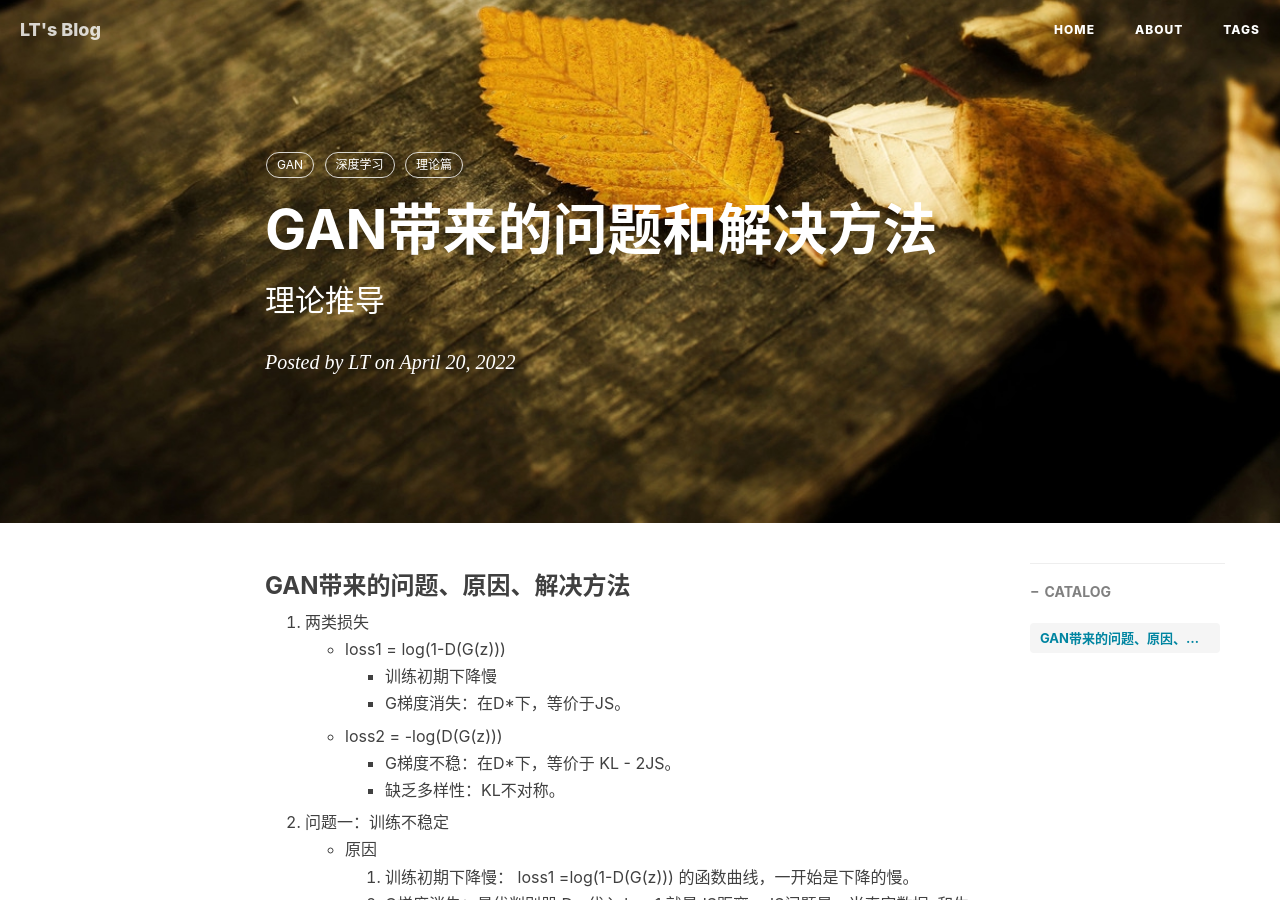
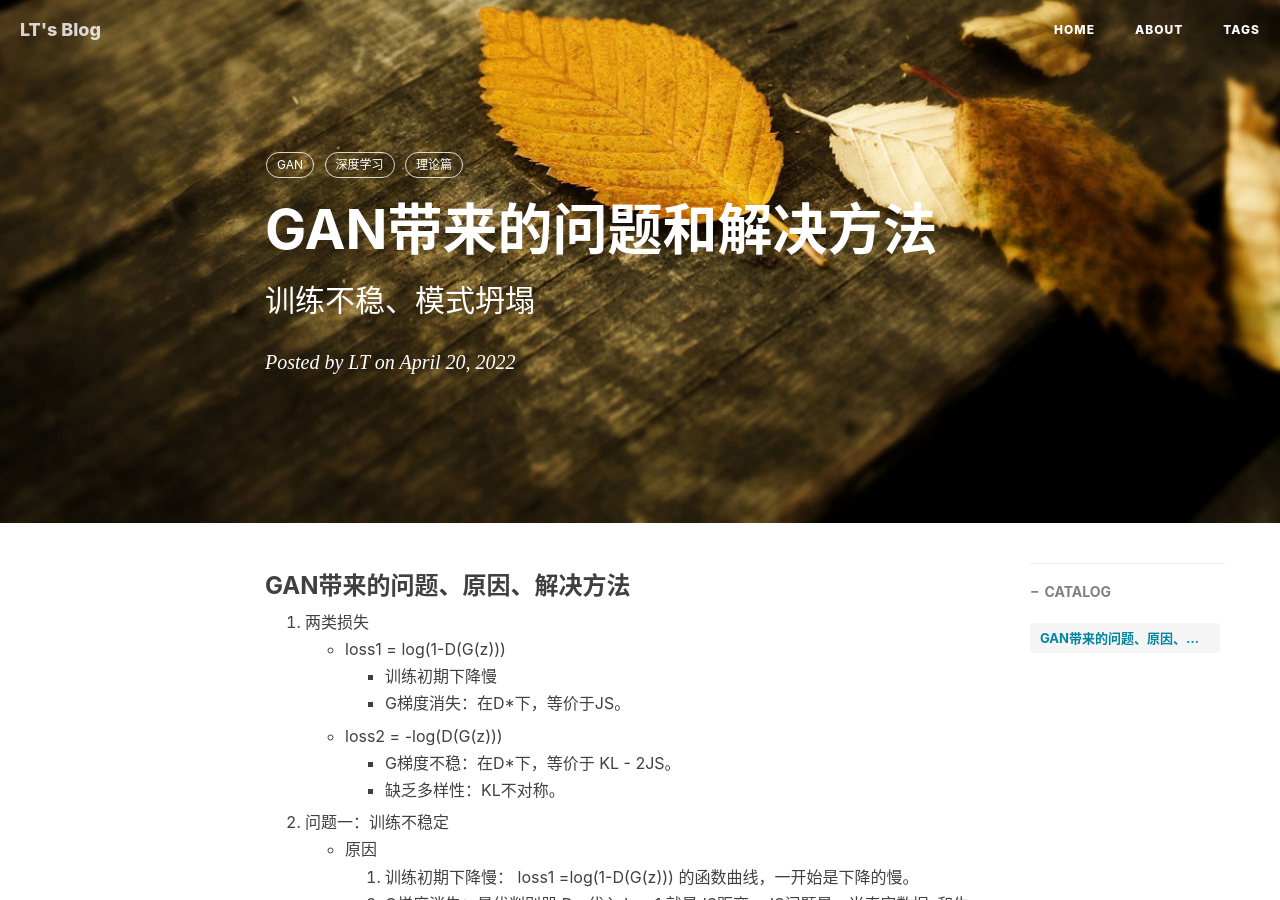
Before and after one commit to LeeeLiu/leeeliu.github.io, a Jekyll site: the page built from _posts/2022-04-20-GAN_Q.md, in a window 1280 px wide and 900 px high. Built offline with Jekyll 4.4.1, drawn with Linux system fonts in a browser that asks for light colours; nearby versions of some CDN libraries; comment, search, counter and statistics services are not loaded.

Commit message:
Update 2022-04-20-GAN_Q.md

```diff
--- a/_posts/2022-04-20-GAN_Q.md
+++ b/_posts/2022-04-20-GAN_Q.md
@@ -1,7 +1,7 @@
 ---
 layout:     post
 title:      GAN带来的问题和解决方法
-subtitle:   理论推导
+subtitle:   训练不稳、模式坍塌
 date:       2022-04-20
 author:     LT
 header-img:
```
